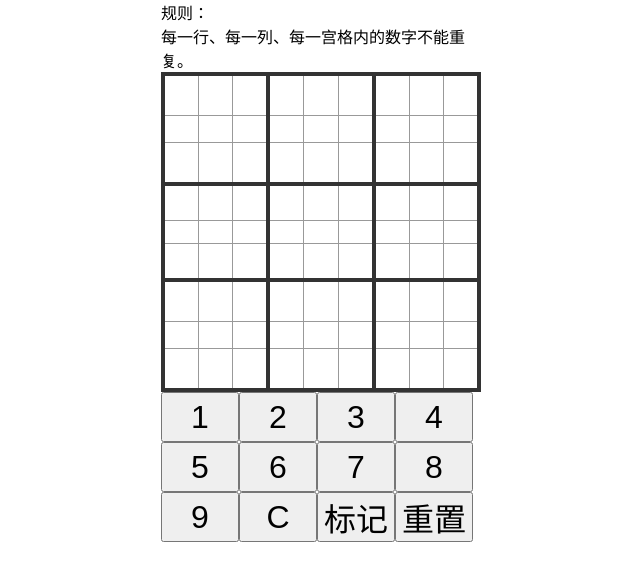
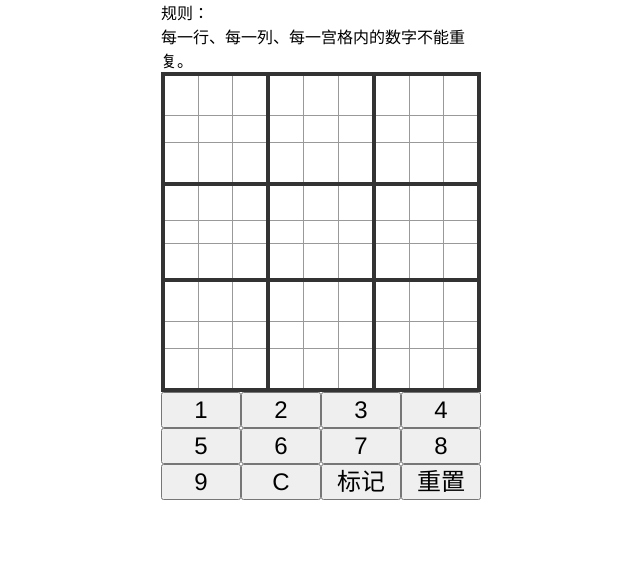
Before and after one commit to puplive/puplive.github.io, a plain HTML site: page demos/sudoku/sudoku.html in a window 1280 px wide. Shown: the whole page, without its empty margins (319-959 px from the left). Drawn offline with Linux system fonts and the light colour scheme.

Commit message:
16/11/27

```diff
--- a/demos/sudoku/sudoku.css
+++ b/demos/sudoku/sudoku.css
@@ -6,6 +6,7 @@
 .main{
         width:20rem;
         margin:0 auto;
+        font-family:微软雅黑,Helvetica,Microsoft YaHei;
         /*background:#FFF*/
 }
 table{
@@ -25,23 +26,25 @@ table{
 .tb .tb_1 td{
         border:1px solid #999;
         text-align:center;
- }
+        font-weight: bold;
+        font-size: 1.5rem;
+}
 .tb .wrong{color:#f00}
 .tb .td_style{ background:#FF9}
 
 
-#btn{
-        height:100px;
+.btn{
+        width: 20rem;
+        /*height: ;*/
         border:0px solid #000;
 }
-#btn input{
-        width:78px;
-        height:50px;
-        font-size:32px;
-        display:block;
-        float:left;
+.btn input{
+        width: 25%;
+        line-height: 2rem;
+        font-size: 1.5rem;
+        float: left;
 }
-#btn .input_style{
-        background:#3C3;
-        color:#fff
+.btn .input_style{
+        background-color: #337ab7;
+        border-color: #2e6da4;
 }
--- a/demos/sudoku/sudoku.html
+++ b/demos/sudoku/sudoku.html
@@ -85,7 +85,7 @@
                 </td>
             </tr>
         </table>
-        <div id="btn">
+        <div class="btn" id="btn">
             <input type="button" value="1">
             <input type="button" value="2">
             <input type="button" value="3">
```
